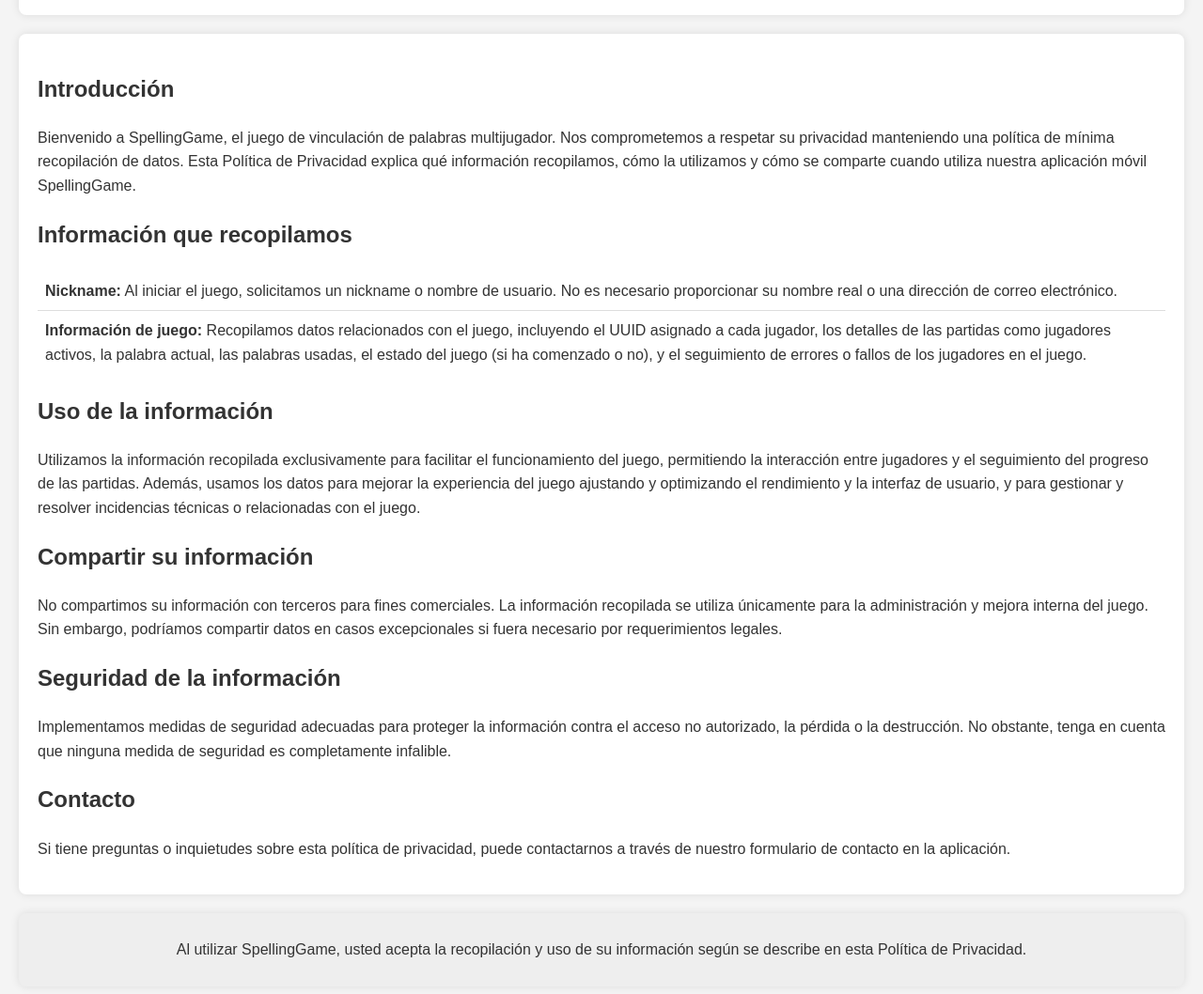
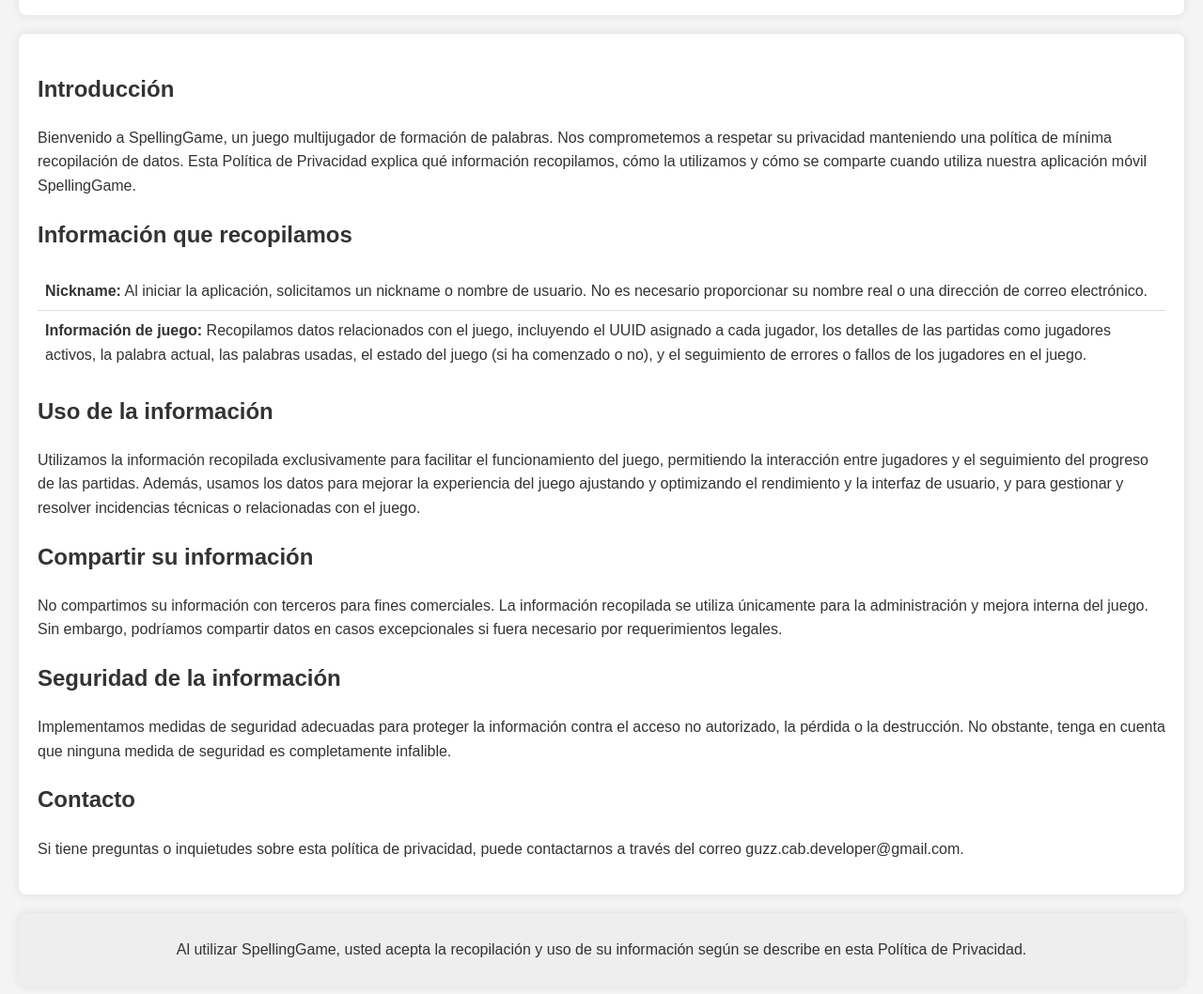
Before and after one commit to GuzzDeveloper/spellinggame-privacy-policy, a plain HTML site: page index.html in a window 1280 px wide. Shown: the part 180-1238 px from the top of the page at 94% size. Drawn offline with Linux system fonts and the light colour scheme.

Commit message:
Update index.html

```diff
--- a/index.html
+++ b/index.html
@@ -13,10 +13,10 @@
     </header>
     <section>
         <h2>Introducción</h2>
-        <p>Bienvenido a SpellingGame, el juego de vinculación de palabras multijugador. Nos comprometemos a respetar su privacidad manteniendo una política de mínima recopilación de datos. Esta Política de Privacidad explica qué información recopilamos, cómo la utilizamos y cómo se comparte cuando utiliza nuestra aplicación móvil SpellingGame.</p>
+        <p>Bienvenido a SpellingGame, un juego multijugador de formación de palabras. Nos comprometemos a respetar su privacidad manteniendo una política de mínima recopilación de datos. Esta Política de Privacidad explica qué información recopilamos, cómo la utilizamos y cómo se comparte cuando utiliza nuestra aplicación móvil SpellingGame.</p>
         <h2>Información que recopilamos</h2>
         <ul>
-            <li><strong>Nickname:</strong> Al iniciar el juego, solicitamos un nickname o nombre de usuario. No es necesario proporcionar su nombre real o una dirección de correo electrónico.</li>
+            <li><strong>Nickname:</strong> Al iniciar la aplicación, solicitamos un nickname o nombre de usuario. No es necesario proporcionar su nombre real o una dirección de correo electrónico.</li>
             <li><strong>Información de juego:</strong> Recopilamos datos relacionados con el juego, incluyendo el UUID asignado a cada jugador, los detalles de las partidas como jugadores activos, la palabra actual, las palabras usadas, el estado del juego (si ha comenzado o no), y el seguimiento de errores o fallos de los jugadores en el juego.</li>
         </ul>
         <h2>Uso de la información</h2>
@@ -26,7 +26,7 @@
         <h2>Seguridad de la información</h2>
         <p>Implementamos medidas de seguridad adecuadas para proteger la información contra el acceso no autorizado, la pérdida o la destrucción. No obstante, tenga en cuenta que ninguna medida de seguridad es completamente infalible.</p>
         <h2>Contacto</h2>
-        <p>Si tiene preguntas o inquietudes sobre esta política de privacidad, puede contactarnos a través de nuestro formulario de contacto en la aplicación.</p>
+        <p>Si tiene preguntas o inquietudes sobre esta política de privacidad, puede contactarnos a través del correo guzz.cab.developer@gmail.com.</p>
     </section>
     <footer>
         <p>Al utilizar SpellingGame, usted acepta la recopilación y uso de su información según se describe en esta Política de Privacidad.</p>
```
